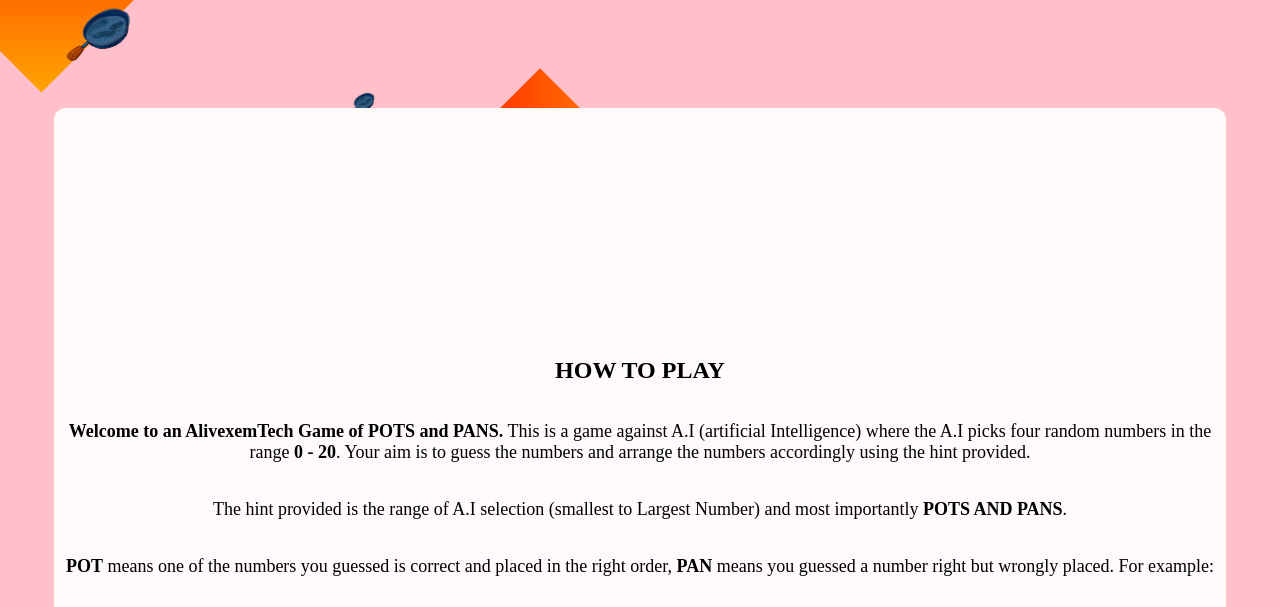
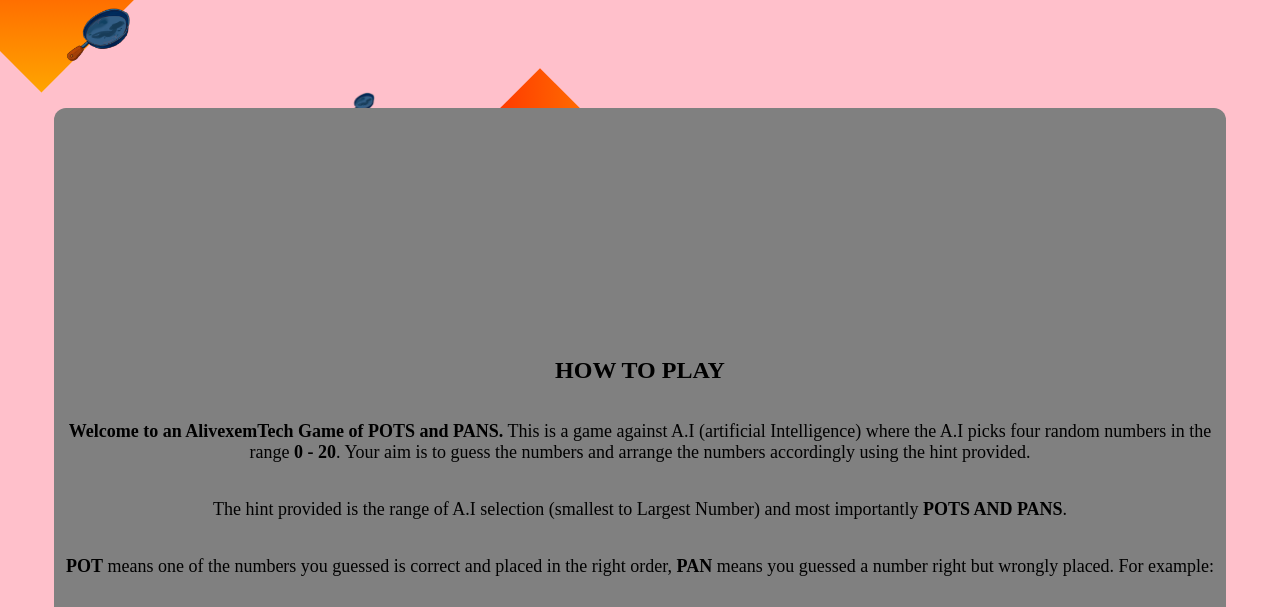
Before and after one commit to Alivexem/Pots, a plain HTML site: page index.html in a window 1280 px wide. Shown: the part 149-756 px from the top of the page. Drawn offline with Linux system fonts and the light colour scheme; a web font is replaced by a local one.

Commit message:
Update index.html

```diff
--- a/index.html
+++ b/index.html
@@ -105,7 +105,7 @@
       padding: 10px;
       justify-content: center;
       align-items: center;
-      background-color: snow;
+      background-color: gray;
       height: 950px;
       border-radius: 12px;
       margin-top: 30px;
```
